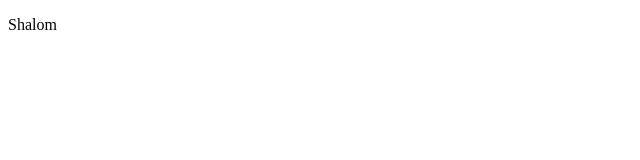
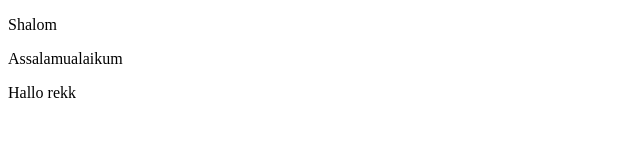
Before and after one commit to Vadnab/revou-se-git, a plain HTML site: page index.html in a window 1280 px wide. Shown: the whole page, without its empty margins (0-640 px from the left). Drawn offline with Linux system fonts and the light colour scheme.

Commit message:
html 1.0

```diff
--- a/index.html
+++ b/index.html
@@ -7,5 +7,7 @@
 </head>
 <body>
     <p> Shalom </p>
+    <p> Assalamualaikum </p>
+    <p> Hallo rekk </p>
 </body>
 </html>
```
